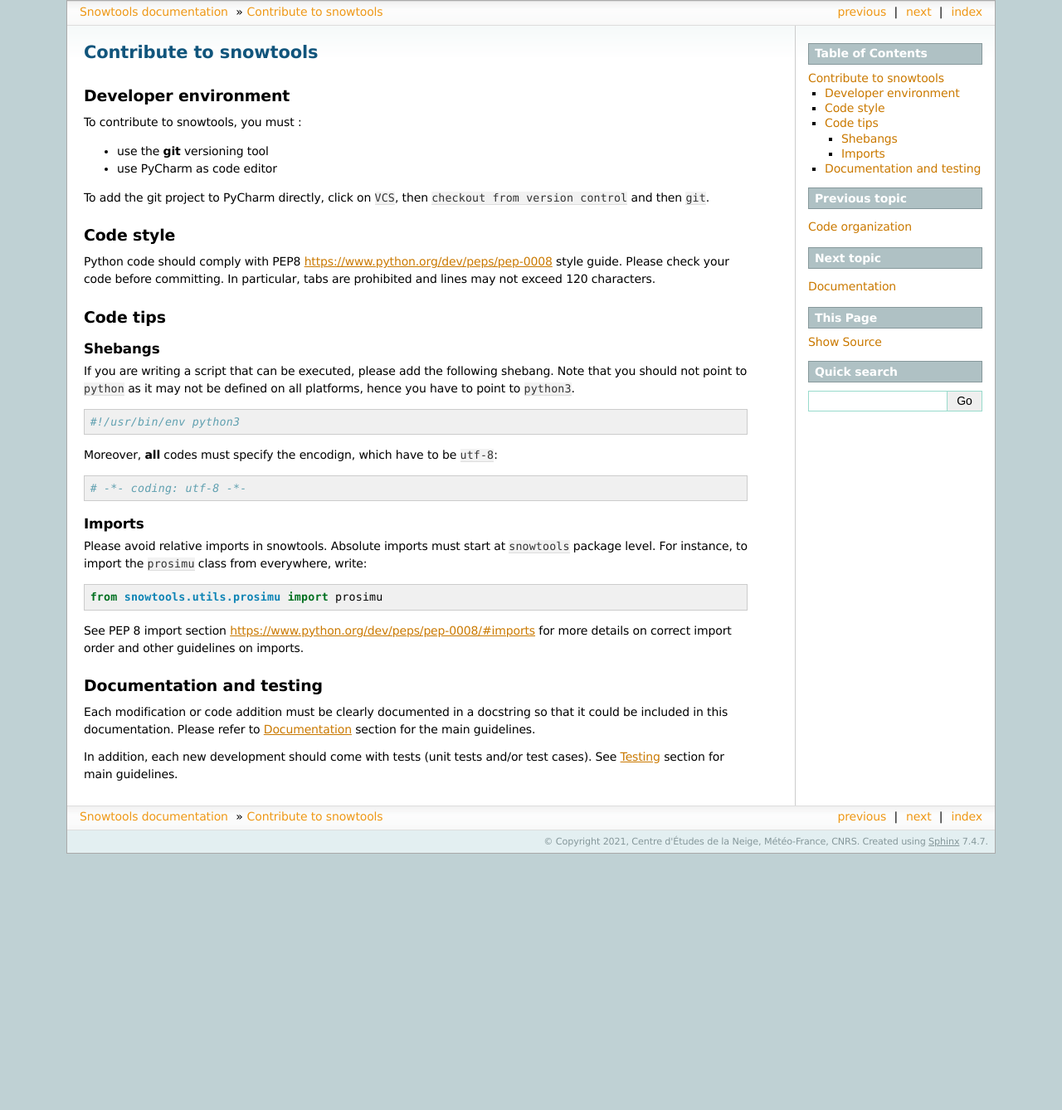
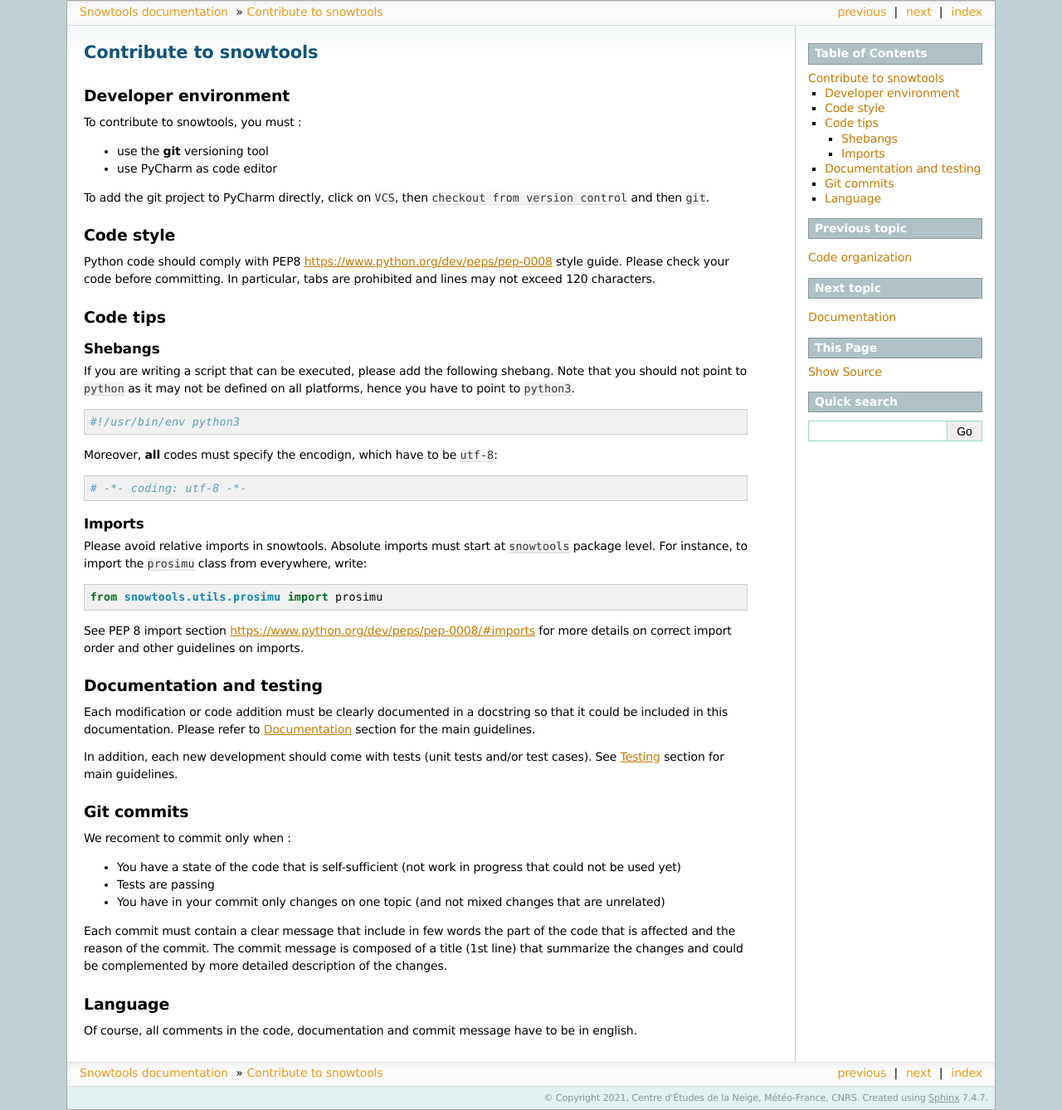
Before and after one commit to UMR-CNRM/snowtools, a Sphinx documentation site: the page built from doc/source/misc/contribute.rst, in a window 1280 px wide. Shown: the whole page at 83% size. Built offline with Sphinx 7.4.7, drawn with Linux system fonts in a browser that asks for light colours; formulas are drawn with MathJax 3; before the commit the page ends 1029 px from its top, so only the background shows below that.

Commit message:
Documentation: additional contribution rules on git

```diff
--- a/doc/source/misc/contribute.rst
+++ b/doc/source/misc/contribute.rst
@@ -55,3 +55,19 @@ Documentation and testing
 Each modification or code addition must be clearly documented in a docstring so that it could be included in this documentation. Please refer to :ref:`sec-doc` section for the main guidelines.
 
 In addition, each new development should come with tests (unit tests and/or test cases). See :ref:`sec-test` section for main guidelines.
+
+Git commits
+-----------
+
+We recoment to commit only when :
+
+- You have a state of the code that is self-sufficient (not work in progress that could not be used yet)
+- Tests are passing
+- You have in your commit only changes on one topic (and not mixed changes that are unrelated)
+
+Each commit must contain a clear message that include in few words the part of the code that is affected and the reason of the commit. The commit message is composed of a title (1st line) that summarize the changes and could be complemented by more detailed description of the changes.
+
+Language
+--------
+
+Of course, all comments in the code, documentation and commit message have to be in english.
```
